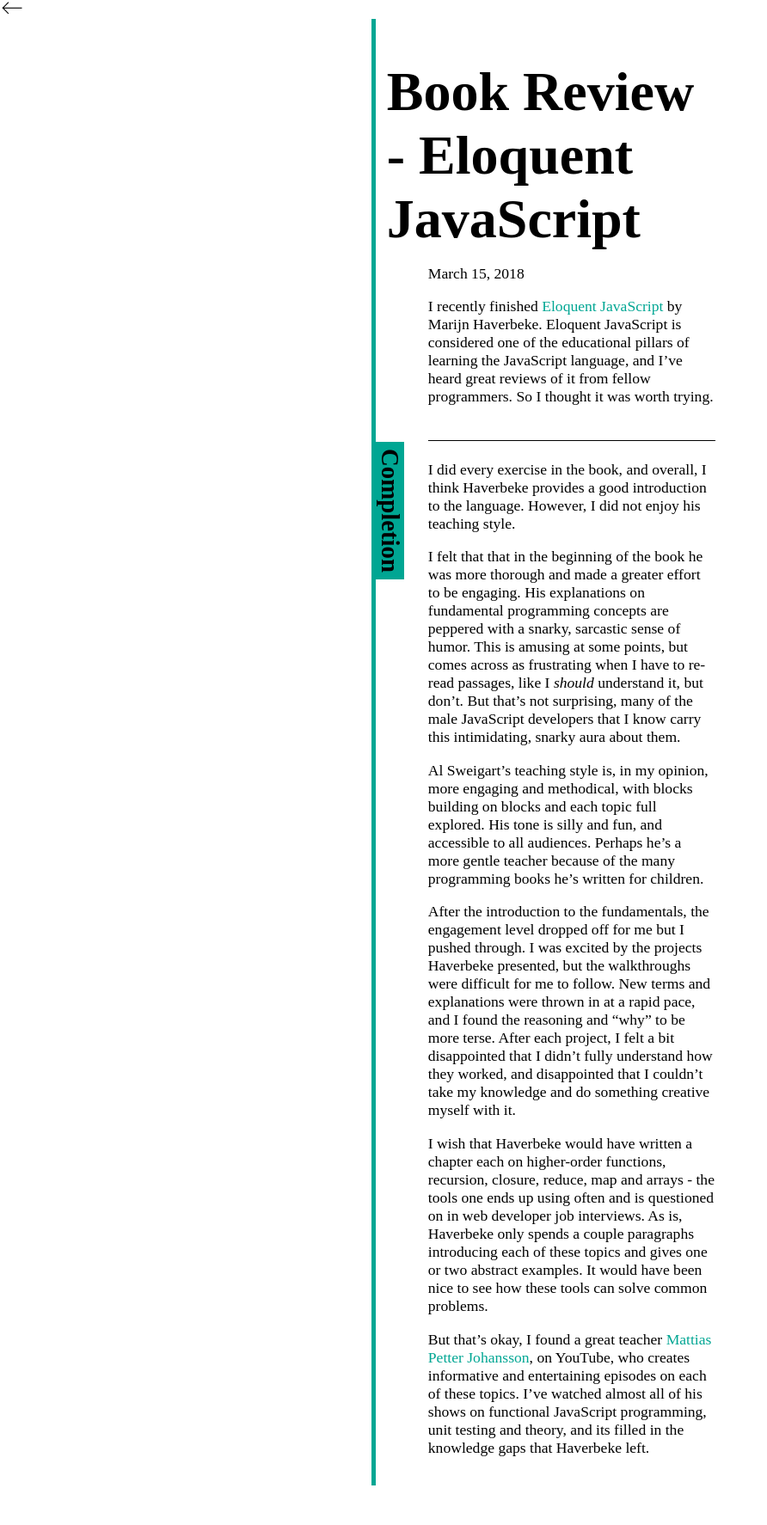
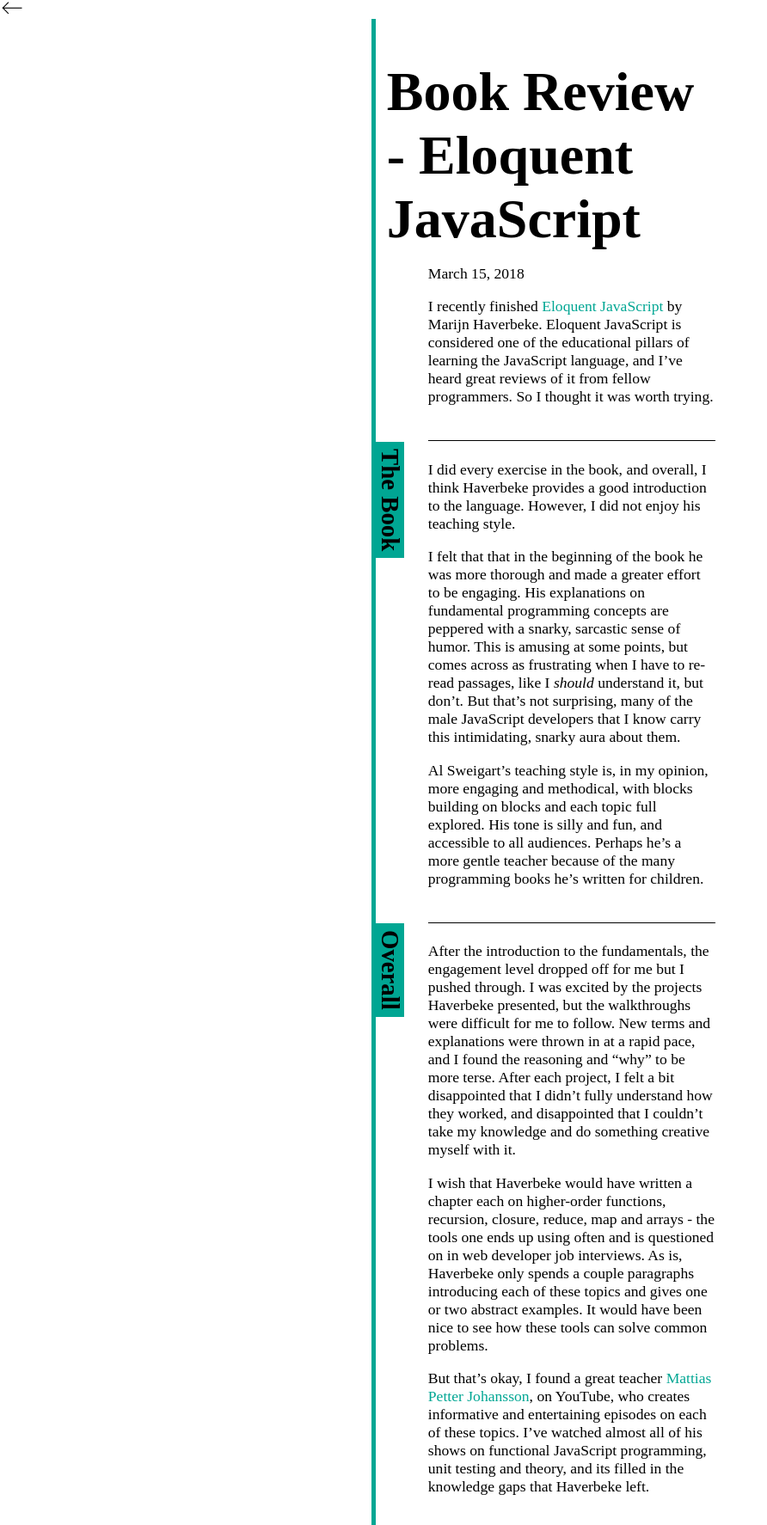
Before and after one commit to cssidy/personal-site, a Jekyll site: the page built from _posts/2018-03-16-Book-Review-Eloquent-JavaScript.md, in a window 1280 px wide. Shown: the whole page at 86% size, without its empty margins (0-892 px from the left). Built offline with Jekyll 4.4.1, drawn with Linux system fonts in a browser that asks for light colours; some web fonts are replaced; before the commit the page ends 1728 px from its top, so only the background shows below that.

Commit message:
h2 in kramdown success

```diff
--- a/_posts/2018-03-16-Book-Review-Eloquent-JavaScript.md
+++ b/_posts/2018-03-16-Book-Review-Eloquent-JavaScript.md
@@ -7,7 +7,7 @@ title: Book Review - Eloquent JavaScript
 
 I recently finished [Eloquent JavaScript](https://eloquentjavascript.net/) by Marijn Haverbeke. Eloquent JavaScript is considered one of the educational pillars of learning the JavaScript language, and I've heard great reviews of it from fellow programmers. So I thought it was worth trying.
 
-## Completion
+## The Book
 
 I did every exercise in the book, and overall, I think Haverbeke provides a good introduction to the language. However, I did not enjoy his teaching style.
 
@@ -18,6 +18,8 @@ JavaScript developers that I know carry this intimidating, snarky aura about the
 
 Al Sweigart’s teaching style is, in my opinion, more engaging and methodical, with blocks building on blocks and each topic full explored. His tone is silly and fun, and accessible to all audiences. Perhaps he’s a more gentle teacher because of the many programming books he’s written for children.
 
+## Overall
+
 After the introduction to the fundamentals, the engagement level dropped off for me but I pushed through. I was excited by the projects Haverbeke presented, but the walkthroughs were difficult for me to follow. New terms and explanations were thrown in at a rapid pace, and I found the reasoning and “why” to be more terse. After each project, I felt a bit disappointed that I didn’t fully understand how they worked, and disappointed that I couldn’t take my knowledge and do something creative myself with it.
 
 I wish that Haverbeke would have written a chapter each on higher-order functions, recursion, closure, reduce, map and arrays - the tools one ends up using often and is questioned on in web developer job interviews. As is, Haverbeke only spends a couple paragraphs introducing each of these topics and gives one or two abstract examples. It would have been nice to see how these tools can solve common problems.
```
